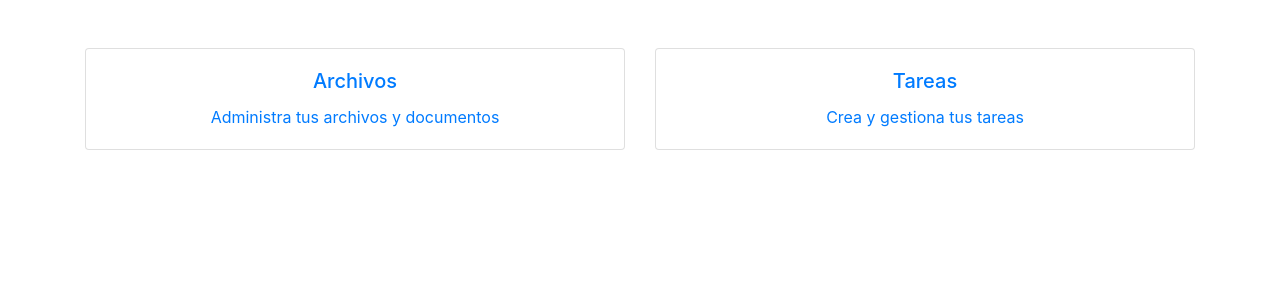
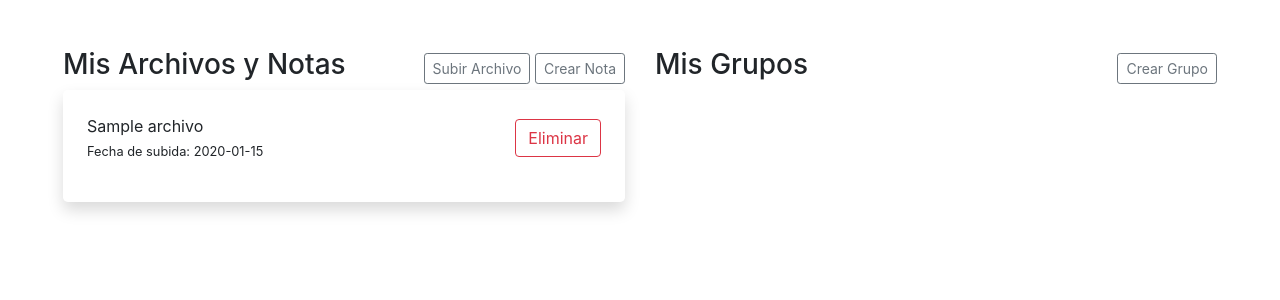
Before and after one commit to ads1010/TFG, a Flask app: page /home in a window 1280 px wide. Shown: the part 70-370 px from the top of the page. Run offline with Flask 3, Linux system fonts and the light colour scheme; a user stored in the database is signed in; tables that the repository leaves empty hold one stand-in row (values such as "Sample post"); some libraries are stand-ins or nearby versions.

Commit message:
Renovación de home para adaptar la visualización de grupos y archivos recogidos desde bd

```diff
--- a/app.py
+++ b/app.py
@@ -23,11 +23,11 @@ login_manager.login_view = 'login'  #Redireccion para login requerido
 
 #Lsitado de los directorios
 def listar_archivos():
-    user_folder = os.path.join(UPLOAD_FOLDER, current_user.usuario)  #Verifcamos las carpetas por cada usuario
+    """user_folder = os.path.join(UPLOAD_FOLDER, current_user.usuario)  #Verifcamos las carpetas por cada usuario
     if not os.path.exists(user_folder):
-        os.makedirs(user_folder)
-    return (os.listdir(user_folder))
-
+        os.makedirs(user_folder)"""
+    files = Archivo.query.filter_by(propietario_id=current_user.id).all()
+    return files
 
 # Función para cargar un usuario
 @login_manager.user_loader
@@ -87,7 +87,8 @@ def prueba():
 @app.route('/home', methods=['GET'])
 @login_required
 def inicio():
-    return render_template('home.html')
+    files=listar_archivos()
+    return render_template('home.html', files= files)
 
 # Vista cerrar sesión
 @app.route('/logout')
--- a/templates/archivos.html
+++ b/templates/archivos.html
@@ -19,7 +19,7 @@
                 <h1>Archivos</h1>
                 {% for archivo in files %}
                 <div class="row align-items-center mb-3 mt-3">
-                    <div class="col-xs-12 col-md-2">{{ archivo }}</div>
+                    <div class="col-xs-12 col-md-2">{{ archivo.nombre }}</div>
                     <div class="col-xs-12 col-md-8">
                         <form method="POST" action="/delete/{{ archivo }}">
                             <button type="submit" class="btn btn-outline-danger">Eliminar</button>
--- a/templates/home.html
+++ b/templates/home.html
@@ -3,28 +3,46 @@
 {% block title %}Home{% endblock %}
 
 {% block content %}
-<div class="container mt-5">
-    <div class="row justify-content-center">
-        <div class="col-xs-12 col-md-6 mb-4">
-            <a href="{{ url_for('archivos') }}" class="card-link">
-                <div class="card text-center h-100">
-                    <div class="card-body">
-                        <h5 class="card-title">Archivos</h5>
-                        <p class="card-text">Administra tus archivos y documentos</p>
+    <div class="row p-5">
+        <div class="col-md-6 ">
+            <div class="d-flex justify-content-between align-items-center ">
+                <h3>Mis Archivos y Notas</h2>
+                <div>
+                    <button class="btn btn-outline-secondary btn-sm">Subir Archivo</button>
+                    <button class="btn btn-outline-secondary btn-sm">Crear Nota</button>
+                </div>
+            </div>
+            <div class="rounded-lg shadow p-4">
+                {% for archivo in files %}
+                <div class="d-flex justify-content-between align-items-center mb-3 ">
+                    <div>
+                        {{ archivo.nombre }}
+                        <br>
+                        <small>Fecha de subida: {{ archivo.fecha_subida.strftime('%Y-%m-%d') }}</small>
                     </div>
+                    <form method="POST" action="/delete/{{ archivo }}">
+                        <button type="submit" class="btn btn-outline-danger">Eliminar</button>
+                    </form>
                 </div>
-            </a>
+                {% endfor %}
+            </div>
         </div>
-        <div class="col-xs-12 col-md-6 mb-4">
-            <a href="{{ url_for('tareas') }}" class="card-link">
-                <div class="card text-center h-100">
-                    <div class="card-body">
-                        <h5 class="card-title">Tareas</h5>
-                        <p class="card-text">Crea y gestiona tus tareas</p>
+        <div class="col-md-6 ">
+            <div class="d-flex justify-content-between align-items-center ">
+                <h3>Mis Grupos</h2>
+                <button class="btn btn-outline-secondary btn-sm">Crear Grupo</button>
+            </div>
+            <!--<div class="rounded-lg shadow p-4">
+                {% for grupo in groups %}
+                <div class="d-flex justify-content-between align-items-center ">
+                    <div>
+                        <div>{{ grupo.nombre }}</div>
                     </div>
+                    <button class="btn btn-outline-primary btn-sm">Ver</button>
                 </div>
-            </a>
+                {% endfor %}
+            </div>-->
         </div>
     </div>
-</div>
+
 {% endblock %}
```
